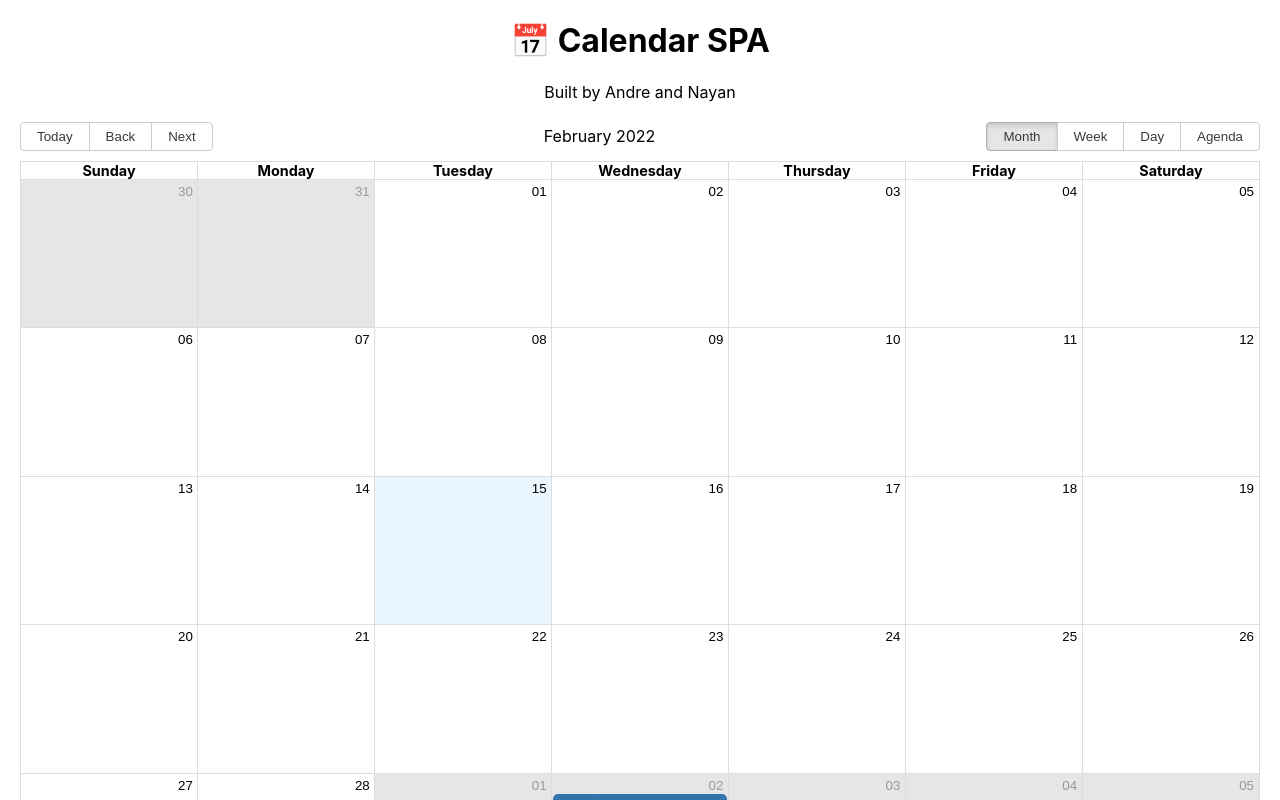
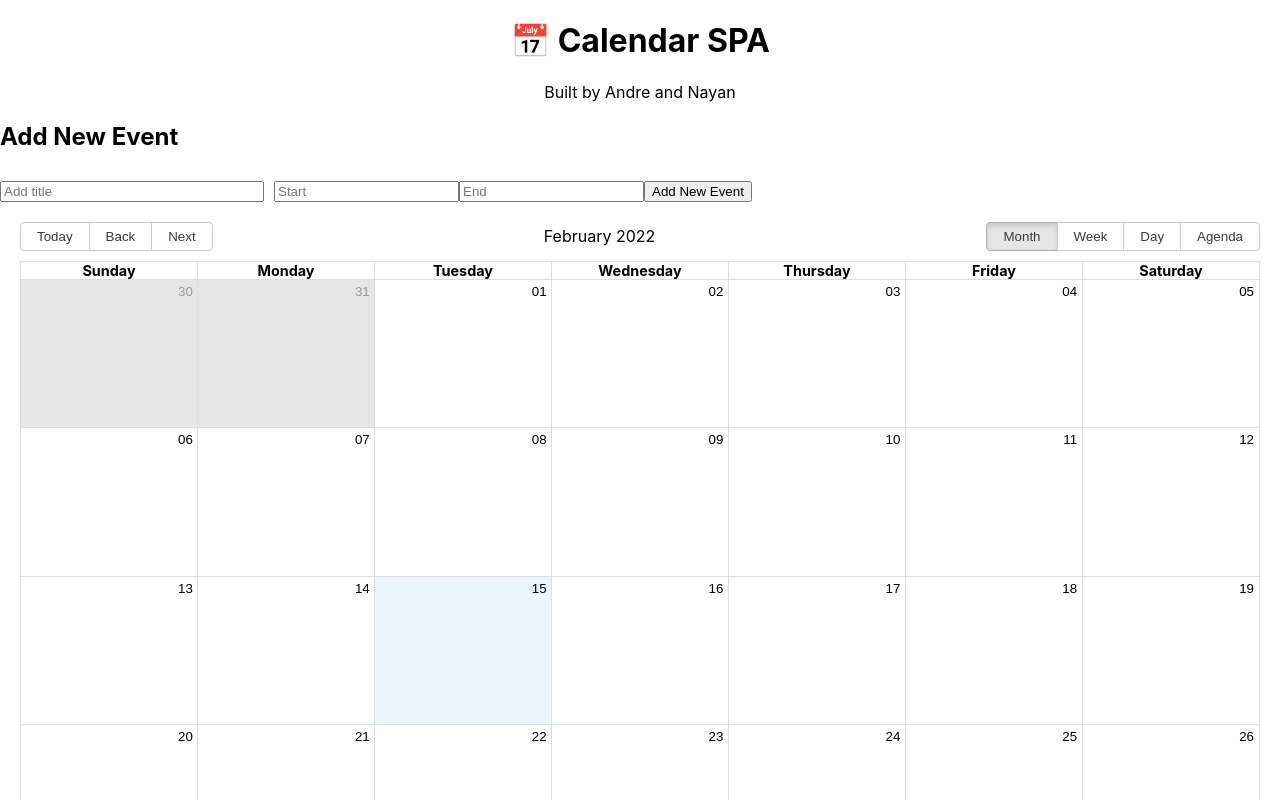
Before and after one commit to andrecastropaiva/bootcamp-project, a React (Create React App) app: page / in a window 1280 px wide. Shown: the top 800 px of the page. Built offline with nearby package versions, Linux system fonts and the light colour scheme.

Commit message:
updated the event function

```diff
--- a/src/App.js
+++ b/src/App.js
@@ -1,6 +1,9 @@
 import Calendar from "./components/calendar";
 import Header from "./components/header";
 import "./styles.css"
+import React, { useState } from "react";
+
+
 
 function App() {
   return (
--- a/src/components/calendar.js
+++ b/src/components/calendar.js
@@ -41,11 +41,33 @@ const events = [
     },
 ]
 
+
+
+
 function CalendarApp() {
+    const [newEvent, setNewEvent] = useState({title:"", start:"", end:""});
+    const [allEvents, setAllEvents] = useState(events);
+
+    function handleEvent(){
+        setAllEvents([...allEvents, newEvent])
+    }
     return (
+        <div>
+        <h2> Add New Event </h2>
+        <div>
+            <input type="text" placeholder="Add title" style ={{width: "20%", marginRight: "10px"}}
+            value = {newEvent.title} onChange = {(e) => setNewEvent({...newEvent, title: e.target.value})}
+            />
+            <DatePicker placeholderText="Start" style={{marginRight: "10px"}}
+            selected = {newEvent.start} onChange = {(start) => setNewEvent({...newEvent, start: start})} />
+            <DatePicker placeholderText="End"
+            selected = {newEvent.end} onChange = {(end) => setNewEvent({...newEvent, end: end})} />
+            <button style= {{ marginTop: "10px"}} onClick={handleEvent}> Add New Event </button>
+        </div>
         <div className="CalendarApp">
-            <Calendar localizer={localizer} events={events}
+            <Calendar localizer={localizer} events={allEvents}
                 startAccessor="start" endAccessor="end" />
+        </div>
         </div>
     );
 }
```
